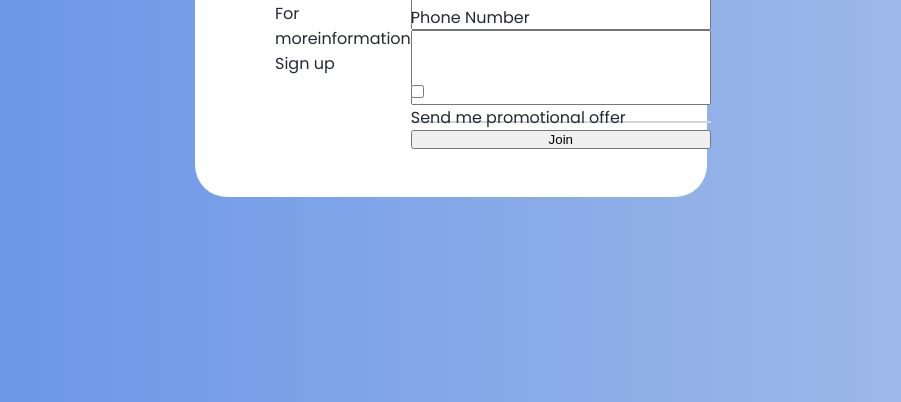
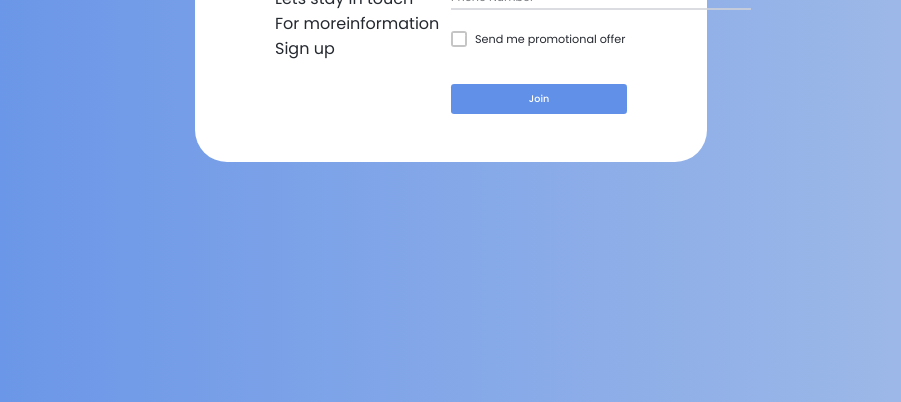
Before and after one commit to dilhansiriwardhana/form-elastic-animation, a plain HTML site: page index.html in a window 1280 px wide. Shown: the part 398-800 px from the top of the page, without its empty margins (189-1090 px from the left). Drawn offline with nearby package versions, Linux system fonts and the light colour scheme.

Commit message:
elastic animation added

```diff
--- a/app.js
+++ b/app.js
@@ -0,0 +1,30 @@
+const containers = document.querySelectorAll(".input-container");
+const form = document.querySelector("form");
+
+const tl = gsap.timeline({ defaults: { duration: 1 } });
+
+// Line
+
+const start =
+  "M0 0.999512C0 0.999512 60.5 0.999512 150 0.999512C239.5 0.999512 300 0.999512 300 0.999512";
+
+const end =
+  "M1 0.999512C1 0.999512 61.5 7.5 151 7.5C240.5 7.5 301 0.999512 301 0.999512";
+
+containers.forEach((container) => {
+  const line = container.querySelector(".elastic-line");
+  const input = container.querySelector(".input");
+  const placeholder = container.querySelector(".placeholder");
+
+  input.addEventListener("focus", () => {
+    // check to see if there is any text in the input
+    if (!input.value) {
+      tl.fromTo(
+        line,
+        { attr: { d: start } },
+        { attr: { d: end }, ease: "Power2.easeOut", duration: 0.75 }
+      );
+      tl.to(line, { attr: { d: start }, ease: "elastic.out(3,0.5)" }, "<50%");
+    }
+  });
+});
--- a/index.html
+++ b/index.html
@@ -105,7 +105,7 @@
           <div class="checkbox-container">
             <span class="checkmark"></span>
             <div class="checkbox-fill"></div>
-            <input type="checkbox" />
+            <input type="checkbox" class="checkbox" />
             <svg
               width="19"
               height="16"
--- a/style.css
+++ b/style.css
@@ -41,4 +41,91 @@ form {
 .input {
   width: 100%;
   height: 100%;
+  position: absolute;
+  top: 0;
+  border: none;
+  outline: none;
 }
+
+.input-container {
+  position: relative;
+}
+
+.placeholder {
+  position: relative;
+  z-index: 1;
+  pointer-events: none;
+  padding: 0.3rem 0rem;
+  font-size: 0.7rem;
+  opacity: 0.6;
+}
+
+.line-svg {
+  position: absolute;
+  left: 0;
+  bottom: 0;
+  overflow: visible;
+  opacity: 0.8;
+}
+
+.checkbox-label {
+  font-size: 0.7rem;
+  padding-left: 0.5rem;
+}
+
+.promo-container {
+  position: relative;
+  display: flex;
+}
+
+.checkbox {
+  opacity: 0;
+  cursor: pointer;
+}
+
+.checkbox-container {
+  position: relative;
+  height: 1rem;
+  width: 1rem;
+  border-radius: 3px;
+  overflow: hidden;
+}
+
+.checkmark,
+.checkbox {
+  position: absolute;
+  bottom: 0;
+  left: 0;
+  width: 100%;
+  height: 100%;
+  border: 2px solid #c5c5c5;
+}
+
+.checkbox-fill {
+  position: absolute;
+  background: #6190e8;
+  width: 100%;
+  height: 100%;
+  top: 100%;
+}
+
+.tick-mark {
+  position: absolute;
+  top: 50%;
+  left: 50%;
+  z-index: 2;
+  transform: translate(-50%, -50%) scale(0.7);
+}
+
+button {
+  font-family: "Poppins", sans-serif;
+  font-weight: 500;
+  font-size: 0.6rem;
+  background: #6190e8;
+  color: white;
+  border-radius: 0.2rem;
+  border-style: none;
+  padding: 0.5rem 2.5rem;
+  cursor: pointer;
+  margin-top: 1rem;
+}
```
